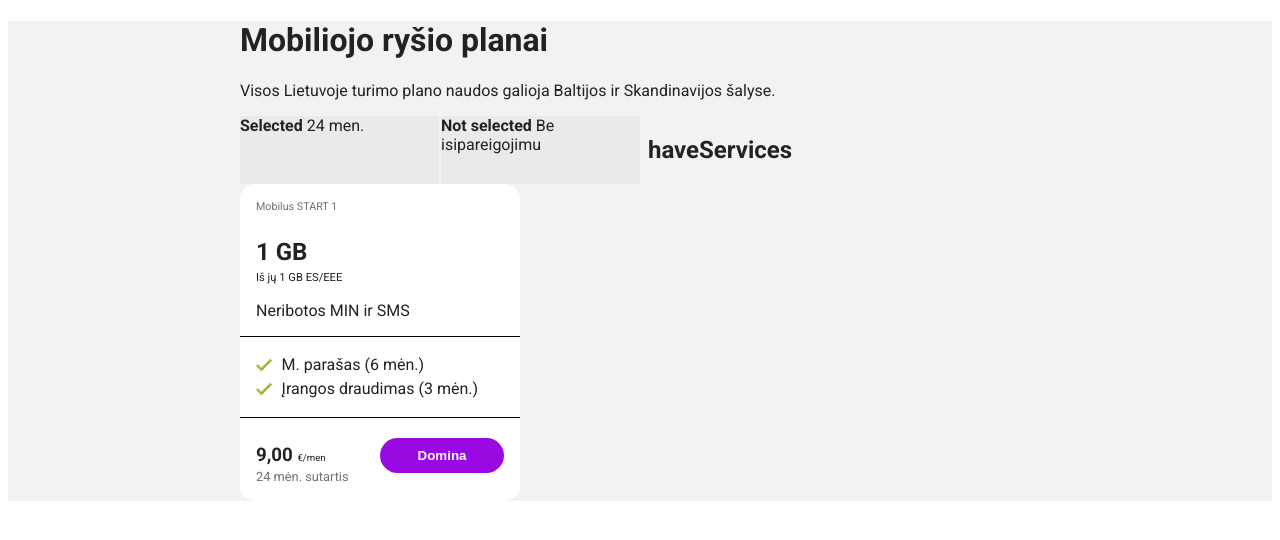
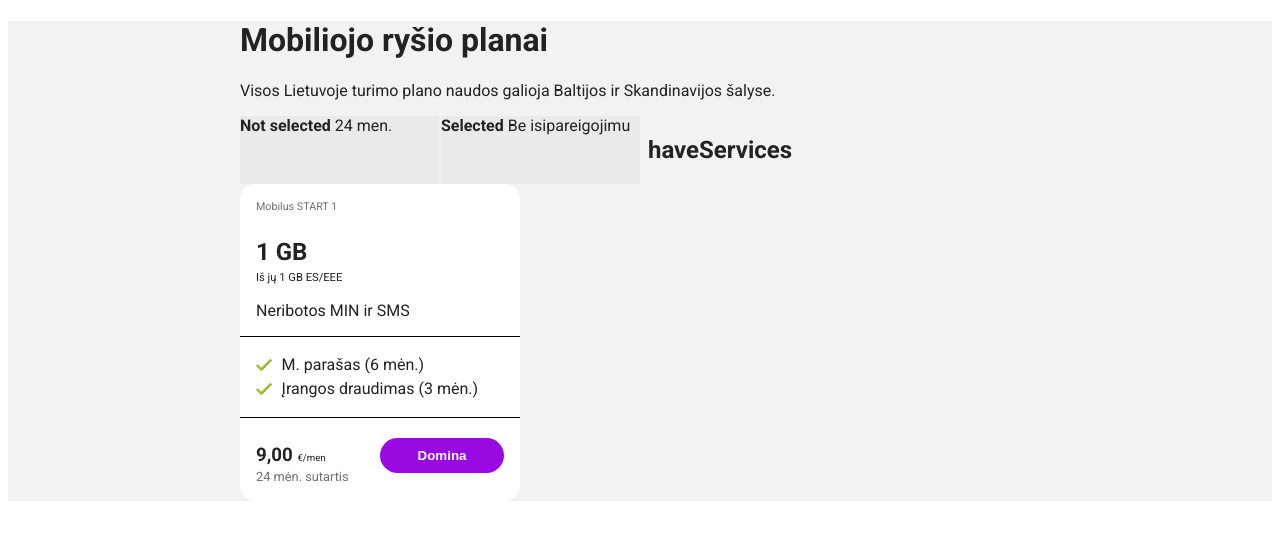
Before and after one commit to MariusCodeAcademy/mobile-plans, a React (Create React App) app: page / in a window 1280 px wide. Shown: the top 540 px of the page. Built offline with nearby package versions, Linux system fonts and the light colour scheme.

Commit message:
final CUstom radio step

```diff
--- a/src/App.jsx
+++ b/src/App.jsx
@@ -8,9 +8,16 @@ class App extends Component {
   constructor(props) {
     super(props);
     this.state = {
-      noCommitment: false,
+      beIsipareiojimu: true,
     };
   }
+  handleRadio = (val) => {
+    console.log('radio was pressed');
+    console.log(val);
+    // jei gaunu commit tai nustatau busena  i atitinkama
+
+    // arba priesingai
+  };
 
   render() {
     return (
@@ -19,7 +26,7 @@ class App extends Component {
           <h1>Mobiliojo ryšio planai</h1>
           <p>Visos Lietuvoje turimo plano naudos galioja Baltijos ir Skandinavijos šalyse.</p>
           <div className="controls d-flex">
-            <Comitment noCommitment={this.state.noCommitment} />
+            <Comitment handleRadio={this.handleRadio} noCommitment={this.state.beIsipareiojimu} />
             <HaveServices />
           </div>
           <main className="plan-cards">
--- a/src/components/comitment.jsx
+++ b/src/components/comitment.jsx
@@ -2,30 +2,27 @@ import React, { Component } from 'react';
 import CustomRadio from './common/customRadio';
 
 class Comitment extends Component {
-  handleRadio = () => {
-    console.log('radio was pressed');
-
-    // atvaizduoti 24 men. is CustomRadio komponento vidaus
-
-    // pakeisti teksta is not selected i selected kai paspaudziam ant mygtuko
-
-    // iskviesti handleRadio funkcija is CustomRadio componento
-
-    //
-  };
   render() {
     return (
       <div className="commitment-component">
         <div className="c__selection">
           <span className="c__select">
-            <CustomRadio checked={!this.props.noCommitment} onClick={this.handleRadio}>
+            <CustomRadio
+              value="commit"
+              checked={!this.props.noCommitment}
+              onClick={this.props.handleRadio}
+            >
               24 men.
             </CustomRadio>
           </span>
         </div>
         <div className="c__selection">
           <span className="c__select">
-            <CustomRadio checked={this.props.noCommitment} onClick={this.handleRadio}>
+            <CustomRadio
+              value="noCommit"
+              checked={this.props.noCommitment}
+              onClick={this.props.handleRadio}
+            >
               Be isipareigojimu
             </CustomRadio>
           </span>
--- a/src/components/common/customRadio.jsx
+++ b/src/components/common/customRadio.jsx
@@ -1,6 +1,6 @@
 const CustomRadio = (props) => {
   return (
-    <div onClick={props.onClick} className="radio-container">
+    <div onClick={() => props.onClick(props.value)} className="radio-container">
       {!props.checked ? <strong>Not selected</strong> : <strong>Selected</strong>}
       <span> {props.children}</span>
     </div>
```
